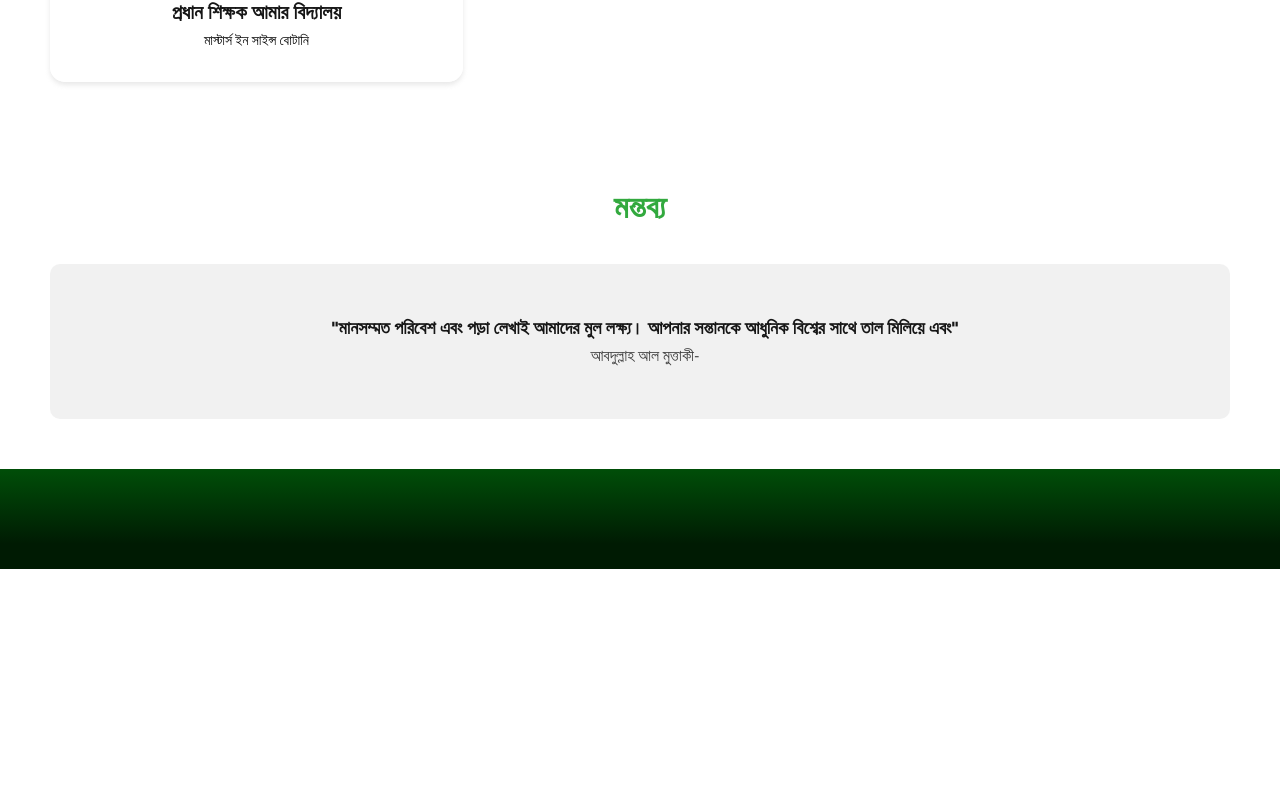
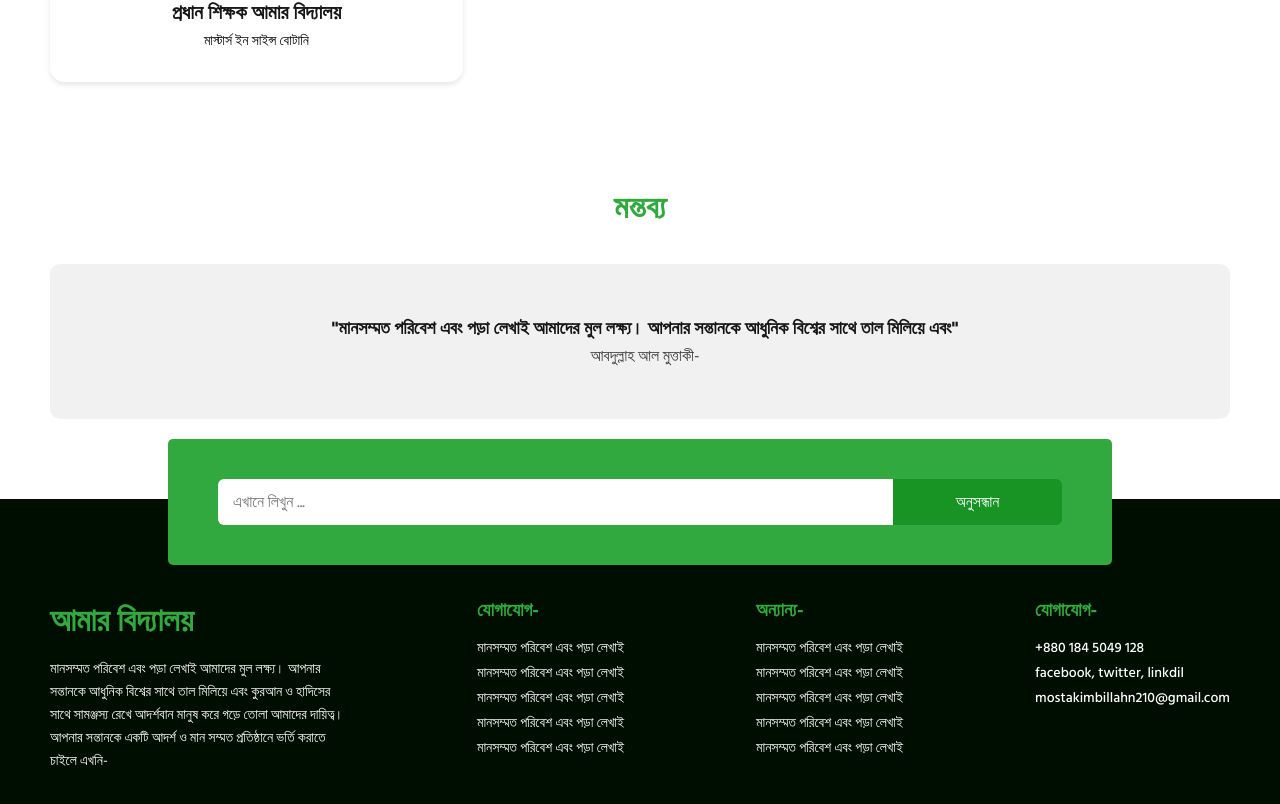
Before and after one commit to MdMostakimBillah/school-management, a React (Vite) app: page / in a window 1280 px wide. Shown: the part 3248-4052 px from the top of the page. Before the commit the page ends 3817 px from the top, so only its background shows below. Built offline with nearby package versions, Linux system fonts and the light colour scheme.

Commit message:
add footer section

```diff
--- a/src/components/Footer.jsx
+++ b/src/components/Footer.jsx
@@ -2,7 +2,58 @@ import classes from "./style/Footer.module.css";
 const Footer = () => {
   return (
     <div className={classes.footer}>
-      <div className="container_page"></div>
+      <div className="container_page">
+        <div className={classes.searchWebsite}>
+          <form action="#">
+            <input type="text" placeholder="এখানে লিখুন ..." />
+            <input type="submit" value="অনুসন্ধান" />
+          </form>
+        </div>
+
+        <div className={classes.footerWraper}>
+          <div className={classes.descriptionFooter}>
+            <h1>আমার বিদ্যালয়</h1>
+            <p>
+              মানসম্মত পরিবেশ এবং পড়া লেখাই আমাদের মুল লক্ষ্য। আপনার সন্তানকে
+              আধুনিক বিশ্বের সাথে তাল মিলিয়ে এবং কুরআন ও হাদিসের সাথে সামঞ্জস্য
+              রেখে আদর্শবান মানুষ করে গড়ে তোলা আমাদের দায়িত্ব। আপনার সন্তানকে
+              একটি আদর্শ ও মান সম্মত প্রতিষ্ঠানে ভর্তি করাতে চাইলে এখনি-
+            </p>
+          </div>
+          <div>
+            <h3>যোগাযোগ-</h3>
+            <ul>
+              <li>মানসম্মত পরিবেশ এবং পড়া লেখাই</li>
+              <li>মানসম্মত পরিবেশ এবং পড়া লেখাই</li>
+              <li>মানসম্মত পরিবেশ এবং পড়া লেখাই</li>
+              <li>মানসম্মত পরিবেশ এবং পড়া লেখাই</li>
+              <li>মানসম্মত পরিবেশ এবং পড়া লেখাই</li>
+            </ul>
+          </div>
+          <div>
+            <h3>অন্যান্য-</h3>
+            <ul>
+              <li>মানসম্মত পরিবেশ এবং পড়া লেখাই</li>
+              <li>মানসম্মত পরিবেশ এবং পড়া লেখাই</li>
+              <li>মানসম্মত পরিবেশ এবং পড়া লেখাই</li>
+              <li>মানসম্মত পরিবেশ এবং পড়া লেখাই</li>
+              <li>মানসম্মত পরিবেশ এবং পড়া লেখাই</li>
+            </ul>
+          </div>
+          <div>
+            <h3>যোগাযোগ-</h3>
+            <ul>
+              <li>+880 184 5049 128</li>
+              <li>
+                <a href="#">facebook, </a>
+                <a href="#">twitter, </a>
+                <a href="#">linkdil</a>
+              </li>
+              <li>mostakimbillahn210@gmail.com</li>
+            </ul>
+          </div>
+        </div>
+      </div>
     </div>
   );
 };
--- a/src/components/style/Footer.module.css
+++ b/src/components/style/Footer.module.css
@@ -1,7 +1,85 @@
 .footer {
-  background: rgb(0, 51, 5);
-  background: linear-gradient(0deg, rgb(0, 27, 3) 25%, rgb(0, 78, 8) 100%);
-  width: 100%;
+  background: rgb(0 14 2);
 
   padding: 50px 0;
+  margin-top: 30px;
 }
+.searchWebsite {
+  width: 80%;
+  margin: -110px auto 20px auto;
+  border-radius: 5px;
+  padding: 40px 50px;
+  display: flex;
+  align-items: center;
+  background-color: #32a93e;
+}
+.searchWebsite form {
+  display: flex;
+  align-items: center;
+  justify-content: space-between;
+  width: 100%;
+}
+.searchWebsite form input[type="text"] {
+  width: 80%;
+  padding: 10px 15px;
+  border: none;
+  outline-color: #179424;
+  font-size: 16px;
+  font-weight: 400;
+  border-top-left-radius: 6px;
+  border-bottom-left-radius: 6px;
+}
+.searchWebsite form input[type="submit"] {
+  width: 20%;
+  padding: 10px 15px;
+  border: none;
+  background-color: #179424;
+  color: #fff;
+  font-size: 16px;
+  font-weight: 500;
+  cursor: pointer;
+  transition: 0.3s ease;
+  border-top-right-radius: 6px;
+  border-bottom-right-radius: 6px;
+}
+.searchWebsite form input[type="submit"]:hover {
+  background-color: #097013;
+}
+.footerWraper {
+  display: flex;
+  justify-content: space-between;
+  align-items: start;
+  color: white;
+  overflow: visible;
+}
+.descriptionFooter {
+  width: 25%;
+}
+.descriptionFooter h1 {
+  margin: 10px 0;
+}
+.descriptionFooter p {
+  font-size: 14px;
+}
+.footerWraper div h3 {
+  margin: 10px 0;
+}
+.footerWraper div ul li {
+  font-size: 14px;
+  line-height: 25px;
+  font-weight: 500;
+  text-transform: lowercase;
+}
+.footerWraper div ul li a {
+  color: #fff;
+  text-transform: lowercase;
+}
+@media (max-width: 767px) {
+  .footerWraper {
+    display: block;
+    text-align: center;
+  }
+  .descriptionFooter {
+    width: 100%;
+  }
+}
```
